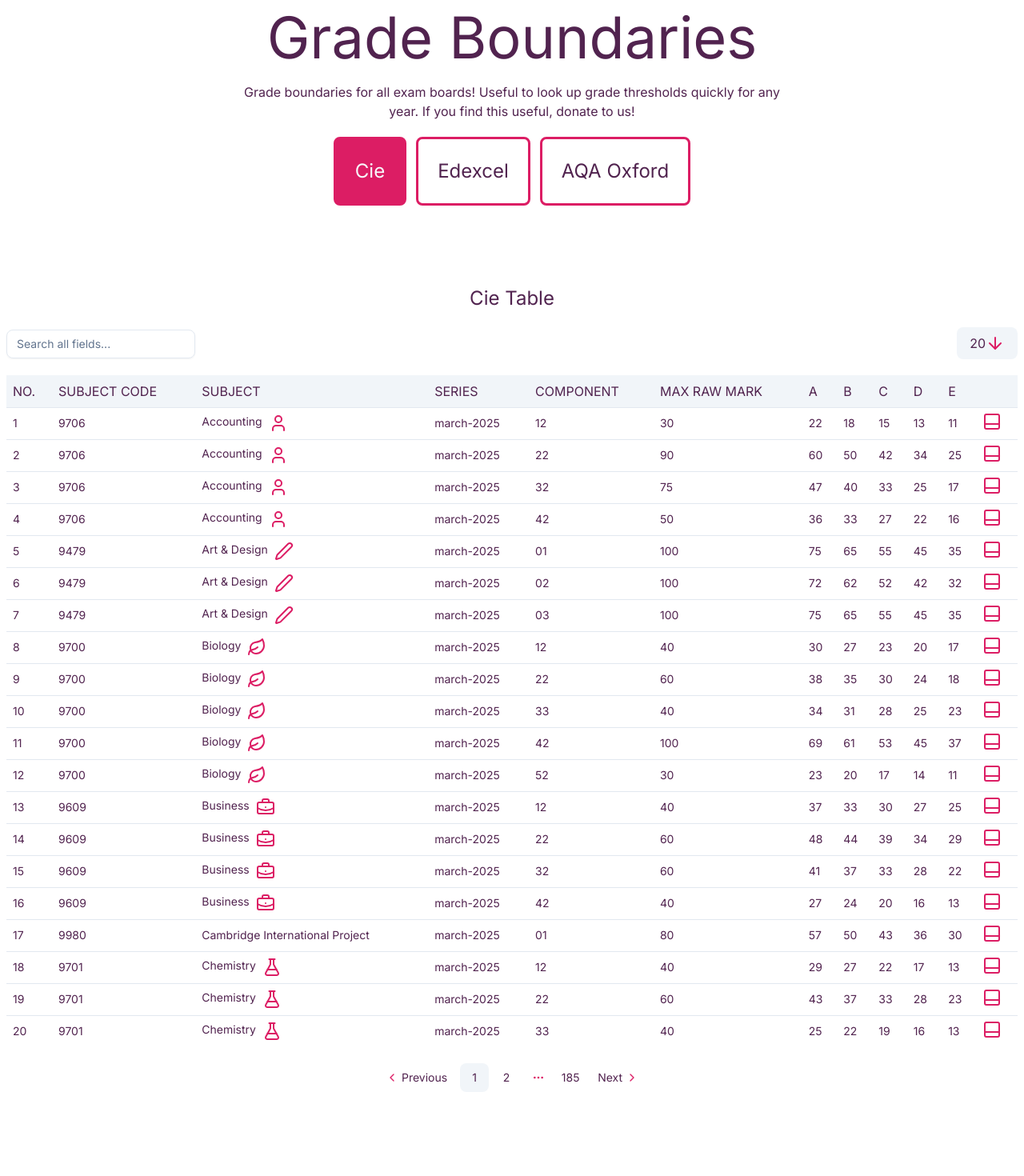
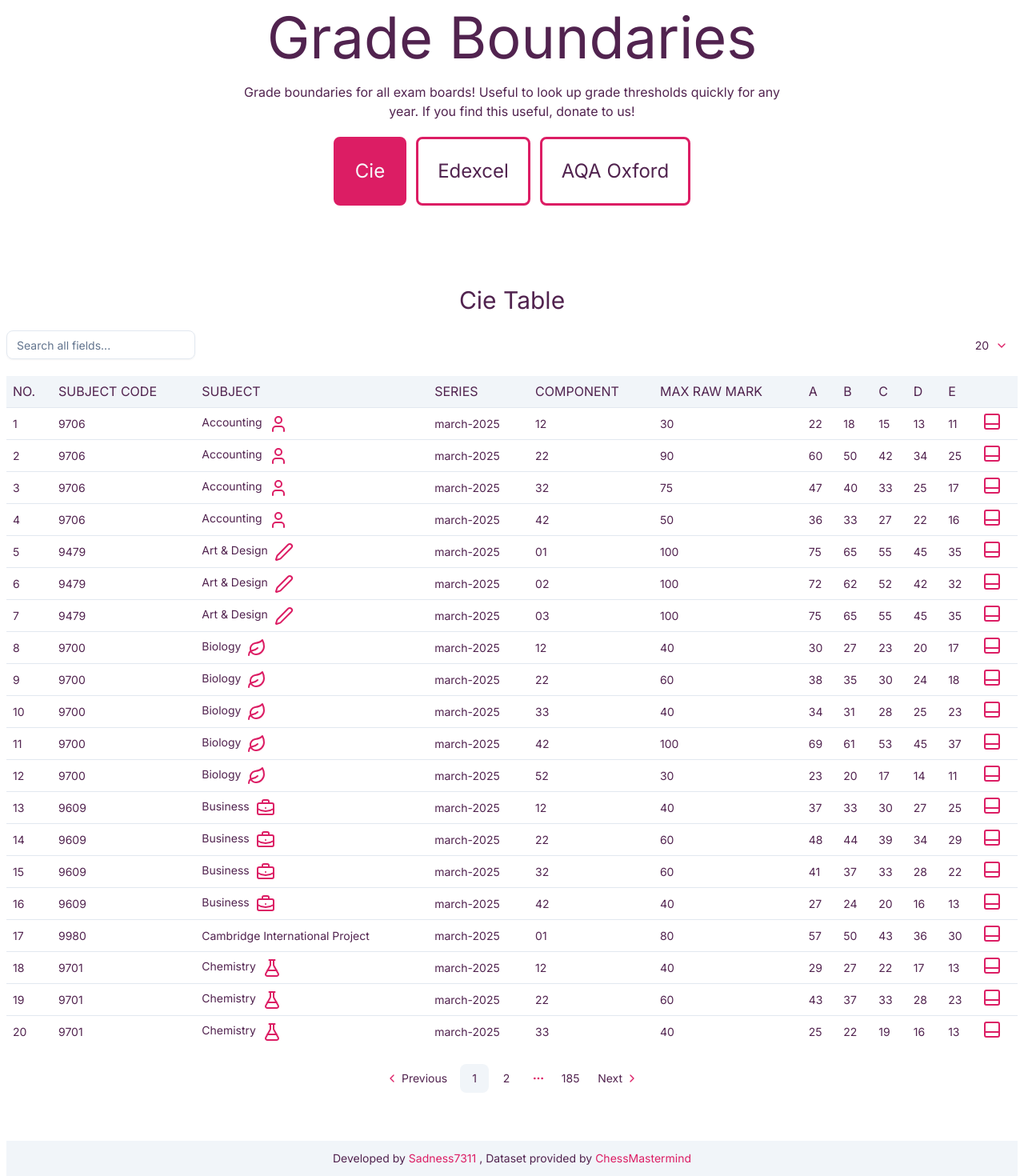
Before and after one commit to Sadness7311/grade-thresholds, a React (Vite) app: page / in a window 1280 px wide. Shown: the part 170-1640 px from the top of the page at 80% size. Before the commit the page ends 1575 px from the top, so only its background shows below. Built offline with nearby package versions, Linux system fonts and the light colour scheme.

Commit message:
Bug fixed, footer added

```diff
--- a/src/App.jsx
+++ b/src/App.jsx
@@ -1,7 +1,7 @@
 import { useEffect, useState } from "react"
 import ThresholdsTable from "./ThresholdsTable"
 import { Input } from "../components/ui/input"
-import { ArrowDown, Code, ExternalLink } from "lucide-react"
+import { ChevronDown } from "lucide-react"
 import SelectBoard from "./SelectBoard"
 import Papa from 'papaparse'
 import {
@@ -10,6 +10,9 @@
   DropdownMenuItem,
   DropdownMenuTrigger,
 } from "../components/ui/dropdown-menu"
+import Nav from "./Nav"
+import { Button } from "../components/ui/button"
+import Footer from "./Footer"
 
 function App() {
 
@@ -48,16 +51,12 @@
           )
       )
     )
-  }, [value])
+  }, [value, thresholds])
 
   return (
-    <div className="w-full flex flex-col items-center text-center gap-5 px-2 pb-10">
+    <div className="w-full flex flex-col items-center text-center gap-5 px-2">
 
-      <div className="flex items-center justify-end gap-8 px-4 w-full py-7 border-b-1 border-accent sm:px-12">
-        <p className="flex gap-2">Donate <ExternalLink /></p>
-        <p>Documentation</p>
-        <p className="flex gap-2">API <Code /></p>
-      </div>
+      <Nav />
 
       <h1 className="mt-20">Grade Boundaries</h1>
       <p className="max-w-2xl mx-auto">Grade boundaries for all exam boards! Useful to look up grade thresholds quickly for any year. If you find this useful, donate to us! </p>
@@ -83,8 +82,8 @@
           onChange={e => setValue(e.target.value)}
         />
         <DropdownMenu>
-          <DropdownMenuTrigger className="flex text-base cursor-pointer px-4 py-2 bg-accent rounded-md">
-              { rowsOnOnePage } <ArrowDown />
+          <DropdownMenuTrigger>
+              <Button variant="ghost">{ rowsOnOnePage } <ChevronDown /></Button>
           </DropdownMenuTrigger>
           <DropdownMenuContent>
             {
@@ -111,6 +110,8 @@
         page={page}
         setPage={setPage}
       />
+
+      <Footer />
     </div>
   )
 }
--- /dev/null
+++ b/src/Footer.jsx
@@ -0,0 +1,10 @@
+function Footer() {
+    return (
+        <div className="flex gap-1 justify-center w-full bg-accent py-3 mt-10 text-sm">
+            Developed by <a href="https://os7311.vercel.app/">Sadness7311</a>,
+            Dataset provided by <a href="https://github.com/ChessMastermind/">ChessMastermind</a>
+        </div>
+    )
+}
+
+export default Footer
--- /dev/null
+++ b/src/Nav.jsx
@@ -0,0 +1,13 @@
+import { Code, ExternalLink } from "lucide-react"
+
+function Nav() {
+    return (
+        <div className="flex items-center justify-end gap-8 px-4 w-full py-7 border-b-1 border-accent sm:px-12">
+            <p className="flex gap-2">Donate <ExternalLink /></p>
+            <p>Documentation</p>
+            <p className="flex gap-2">API <Code /></p>
+        </div>
+    )
+}
+
+export default Nav
--- a/src/SelectBoard.jsx
+++ b/src/SelectBoard.jsx
@@ -4,7 +4,7 @@
             className={`border-3 border-primary rounded-md p-6 cursor-pointer hover:bg-primary hover:text-primary-foreground transition ${board === boardIndex && 'bg-primary text-primary-foreground'}`}
             onClick={onClick}
         >
-            <h2>{ name }</h2>
+            <h3>{ name }</h3>
         </div>
     )
 }
--- a/src/index.css
+++ b/src/index.css
@@ -145,7 +145,11 @@
 }
 
 h2 {
-  @apply text-2xl;
+  @apply text-3xl;
+}
+
+h3 {
+  @apply text-2xl
 }
 
 p {
@@ -157,5 +161,5 @@
 }
 
 a {
-  @apply text-[#05D7FF] hover:underline;
+  @apply text-primary flex gap-1 hover:underline;
 }
```
